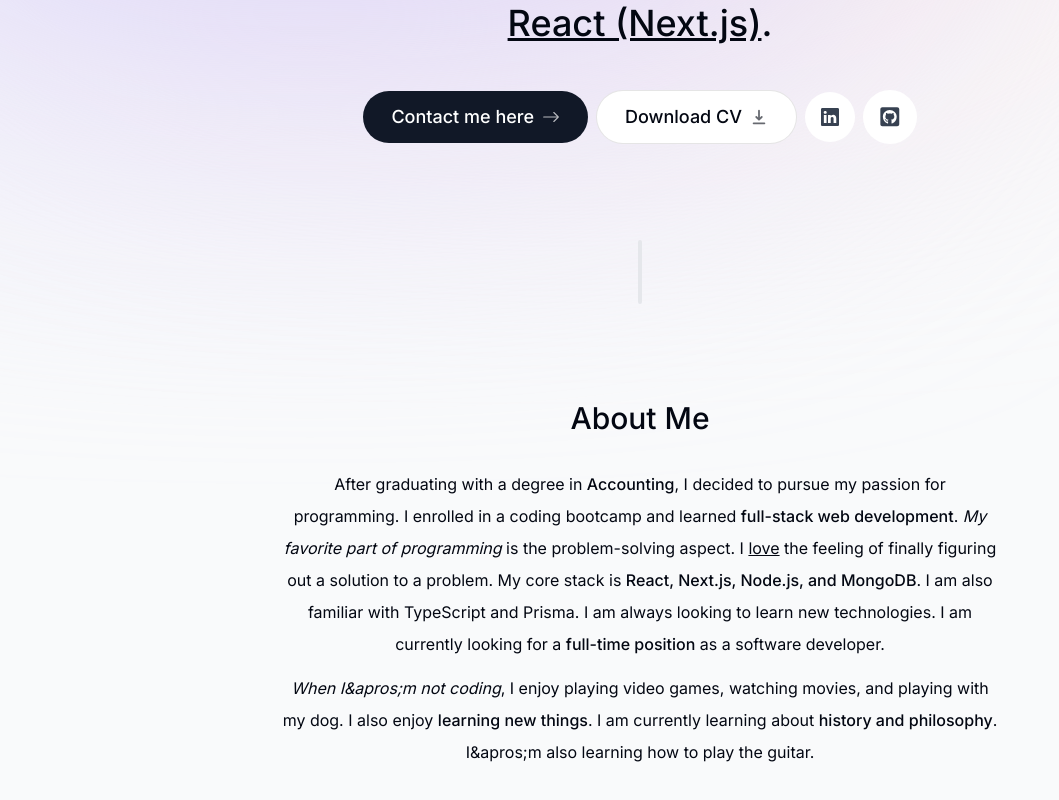
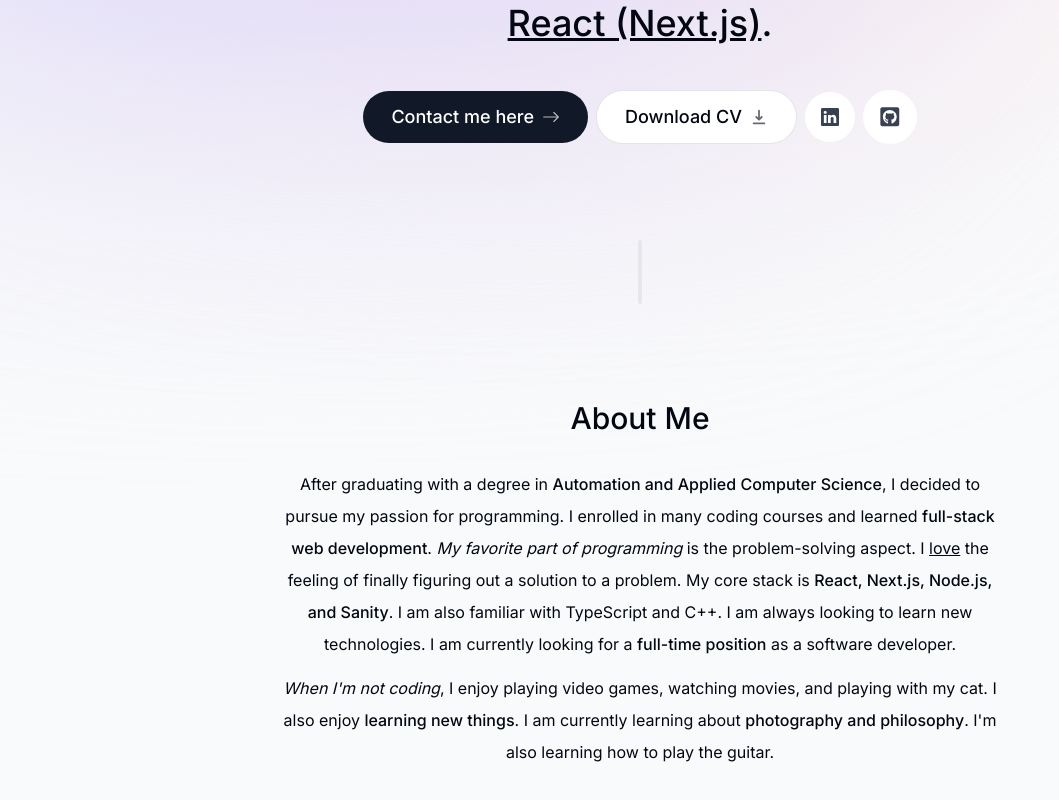
Before and after one commit to razvanbulgaru/portfolio, a Next.js app: page / in a window 1280 px wide. Shown: the part 422-1222 px from the top of the page, without its empty margins (0-1059 px from the left). Built offline with nearby package versions, Linux system fonts and the light colour scheme.

Commit message:
Typo update about component

```diff
--- a/components/About.tsx
+++ b/components/About.tsx
@@ -16,30 +16,32 @@
 			<SectionHeading>About me</SectionHeading>
 			<p className="mb-3">
 				After graduating with a degree in{' '}
-				<span className="font-medium">Accounting</span>, I decided to
-				pursue my passion for programming. I enrolled in a coding
-				bootcamp and learned{' '}
+				<span className="font-medium">
+					Automation and Applied Computer Science
+				</span>
+				, I decided to pursue my passion for programming. I enrolled in
+				many coding courses and learned{' '}
 				<span className="font-medium">full-stack web development</span>.{' '}
 				<span className="italic">My favorite part of programming</span>{' '}
 				is the problem-solving aspect. I{' '}
 				<span className="underline">love</span> the feeling of finally
 				figuring out a solution to a problem. My core stack is{' '}
 				<span className="font-medium">
-					React, Next.js, Node.js, and MongoDB
+					React, Next.js, Node.js, and Sanity
 				</span>
-				. I am also familiar with TypeScript and Prisma. I am always
+				. I am also familiar with TypeScript and C++. I am always
 				looking to learn new technologies. I am currently looking for a{' '}
 				<span className="font-medium">full-time position</span> as a
 				software developer.
 			</p>
 			<p>
-				<span className="italic">When I&apros;m not coding</span>, I
+				<span className="italic">When I&apos;m not coding</span>, I
 				enjoy playing video games, watching movies, and playing with my
-				dog. I also enjoy{' '}
+				cat. I also enjoy{' '}
 				<span className="font-medium">learning new things</span>. I am
 				currently learning about{' '}
-				<span className="font-medium">history and philosophy</span>.
-				I&apros;m also learning how to play the guitar.
+				<span className="font-medium">photography and philosophy</span>.
+				I&apos;m also learning how to play the guitar.
 			</p>
 		</motion.section>
 	);
```
